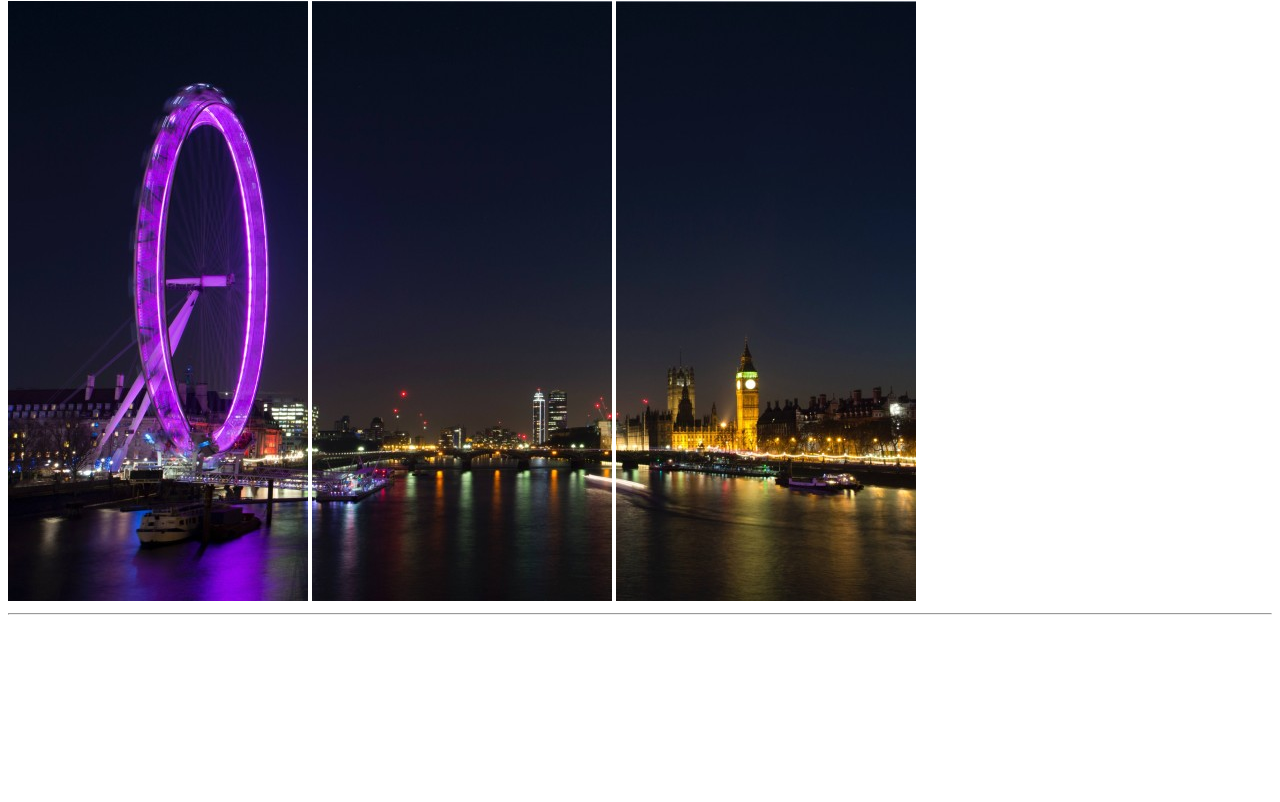
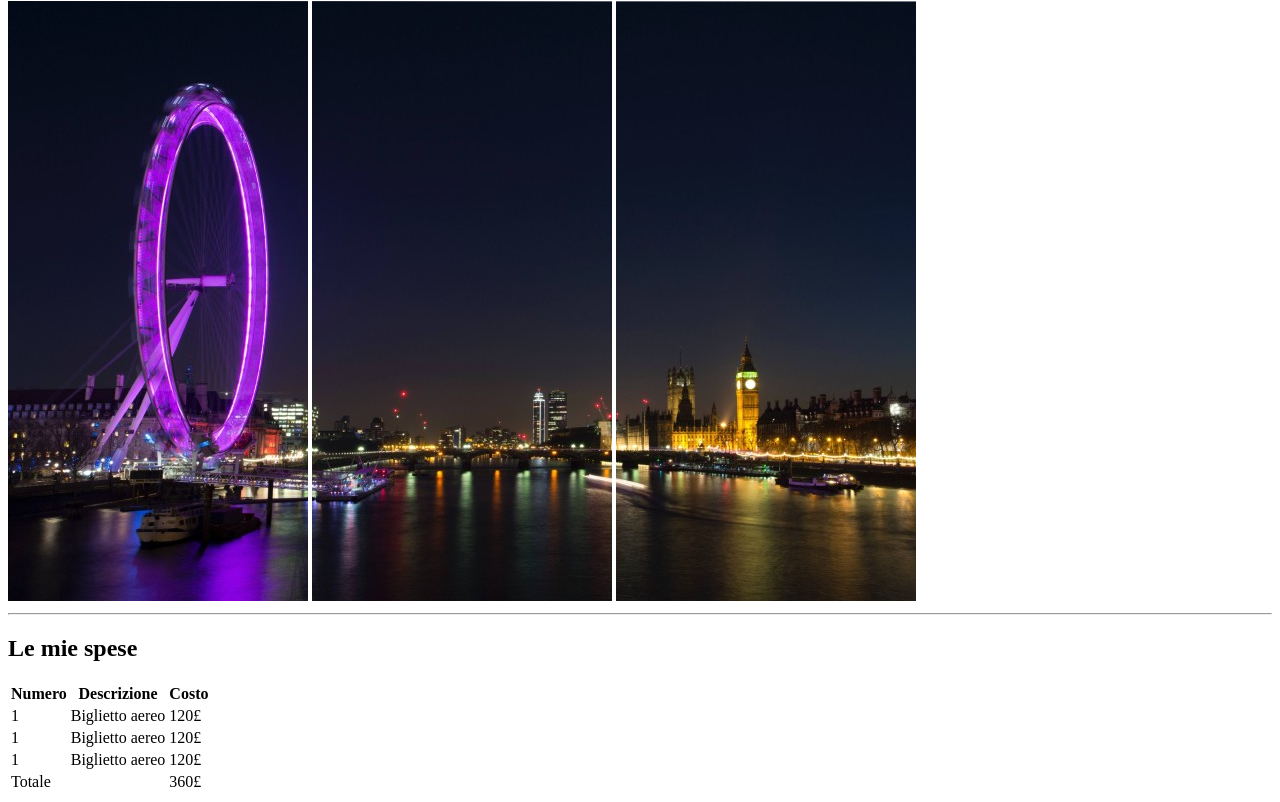
Before and after one commit to GretaFormica/html-london-trip, a plain HTML site: page index.html in a window 1280 px wide. Shown: the part 79-881 px from the top of the page. Before the commit the page ends 800 px from the top, so only its background shows below. Drawn offline with Linux system fonts and the light colour scheme.

Commit message:
title + table

```diff
--- a/index.html
+++ b/index.html
@@ -15,6 +15,34 @@
     </header>
 
     <main>
+        <h2>Le mie spese</h2>
+        <table>
+            <tr>
+              <th>Numero</th>
+              <th>Descrizione</th>
+              <th>Costo</th>
+            </tr>
+            <tr>
+              <td>1</td>
+              <td>Biglietto aereo</td>
+              <td>120£</td>
+            </tr>
+            <tr>
+                <td>1</td>
+                <td>Biglietto aereo</td>
+                <td>120£</td>
+              </tr>
+              <tr>
+                <td>1</td>
+                <td>Biglietto aereo</td>
+                <td>120£</td>
+              </tr>
+              <tr>
+                <td>Totale</td>
+                <td> </td>
+                <td>360£</td>
+              </tr>
+          </table>
 
     </main>
 
```
